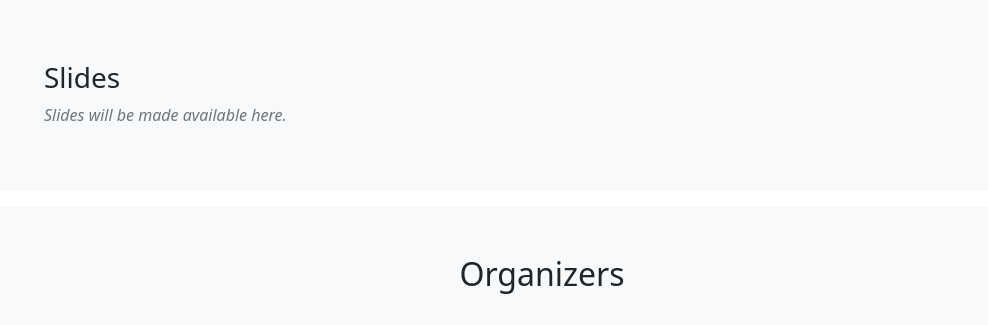
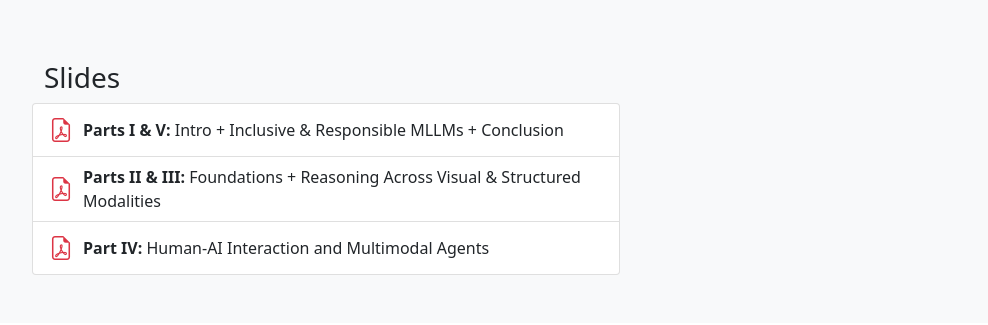
Before and after one commit to mllm4haii/mllm4haii.github.io, a plain HTML site: page index.html in a window 1280 px wide. Shown: the part 2029-2354 px from the top of the page, without its empty margins (98-1086 px from the left). Drawn offline with nearby package versions, Linux system fonts and the light colour scheme.

Commit message:
Update index.html

```diff
--- a/index.html
+++ b/index.html
@@ -161,7 +161,26 @@
                     </ul>
 
                     <h3 class="mt-5">Slides</h3>
-                    <p class="text-muted"><em>Slides will be made available here.</em></p>
+                    <div class="list-group" style="max-width: 600px;">
+                        <a href="slides/Part1_5_Intro_Inclusive_Conclusion.pdf" class="list-group-item list-group-item-action d-flex align-items-center" target="_blank">
+                            <i class="bi bi-file-earmark-pdf fs-4 text-danger"></i>
+                            <div>
+                                <strong>Parts I & V:</strong> Intro + Inclusive & Responsible MLLMs + Conclusion
+                            </div>
+                        </a>
+                        <a href="slides/Part2_3_Foundations_Reasoning.pdf" class="list-group-item list-group-item-action d-flex align-items-center" target="_blank">
+                            <i class="bi bi-file-earmark-pdf fs-4 text-danger"></i>
+                            <div>
+                                <strong>Parts II & III:</strong> Foundations + Reasoning Across Visual & Structured Modalities
+                            </div>
+                        </a>
+                        <a href="slides/Part4_Multimodal_Agents.pdf" class="list-group-item list-group-item-action d-flex align-items-center" target="_blank">
+                            <i class="bi bi-file-earmark-pdf fs-4 text-danger"></i>
+                            <div>
+                                <strong>Part IV:</strong> Human-AI Interaction and Multimodal Agents
+                            </div>
+                        </a>
+                    </div>
                 </div>
             </div>
         </div>
```
